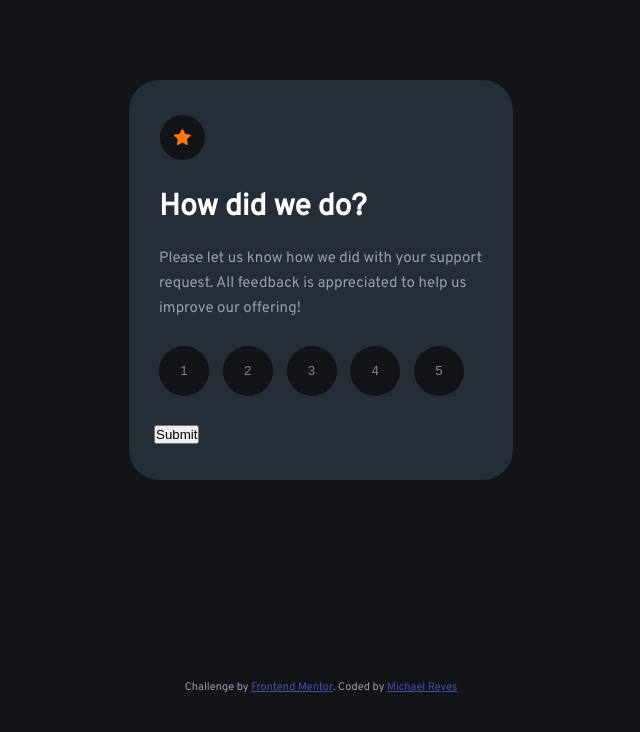
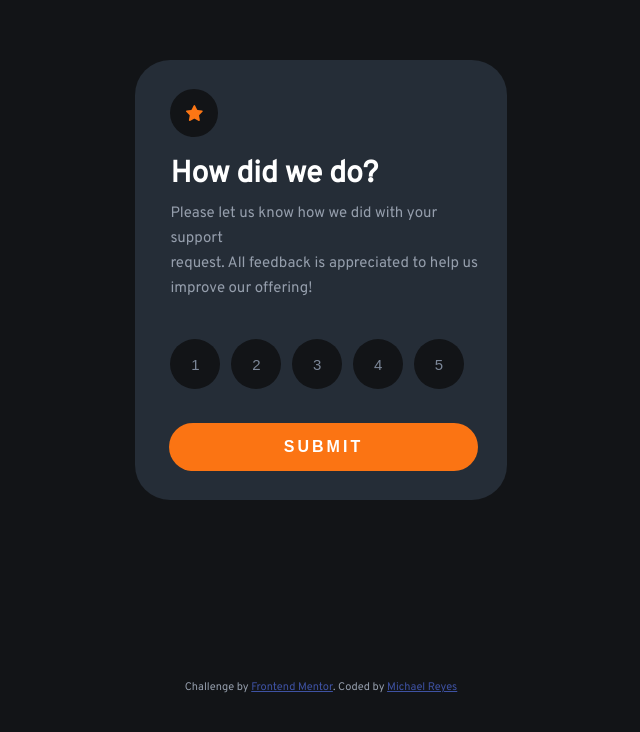
Before and after one commit to michaelr47/InteractiveRatingComponent, a plain HTML site: page index.html in a window 1280 px wide. Shown: the part 120-852 px from the top of the page, without its empty margins (319-959 px from the left). After the commit the page ends 814 px from the top, so only its background shows below. Drawn offline with Linux system fonts and the light colour scheme.

Commit message:
finished desktop design

```diff
--- a/styles.css
+++ b/styles.css
@@ -29,9 +29,10 @@ body {
 
 }
 
+
 h1 {
     color: var(--white);
-    margin: 10px 0px 0 5px;
+    margin: 10px 0px 0 10px;
 
 }
 
@@ -48,38 +49,37 @@ main {
     flex-direction: column;
     justify-content: space-around;
     background-color: var(--darkBlue);
-    width: 30%;
-    height: 50%;
-    border-radius: 30px;
+    width: 29%;
+    height: 55%;
+    border-radius: 35px;
     padding: 25px 20px 25px 25px;
 }
 
 #starDiv {
-    width: 45px;
-    height: 45px;
+    width: 48px;
+    height: 48px;
     display: flex;
     justify-content: center;
     align-items: center;
     background-color: var(--veryDarkBlue);
     border-radius: 50%;
-    margin: 0px 6px;
+    margin: 0px 10px;
 }
 
-#paragraphText {
-    margin: 0px 0px 5px 5px;
-
-}
 
 .description-text {
  line-height: 25px;
- /* margin-bottom: 10px; */
+ margin-bottom: 30px;
+ margin-left: 10px;
+
 }
 
 #numberRatings {
     display: flex;
     justify-content: space-between;
-    margin: 0px 0px 10px 5px;
+    margin: 0px 0px 25px 10px;
     width: 90%;
+
 }
 
 .rating {
@@ -92,17 +92,30 @@ main {
     display: flex;
     align-items: center;
     justify-content: center;
+    font-size: 1em;
     background-color: var(--veryDarkBlue)
 }
 
-.attribution {
-    font-size: 11px;
-    text-align: center;
+#submitContainer {
+    display: flex;
+    justify-content:center;
+    min-width: 100%;
+    margin-right: 10px;
+}
+#submitButton {
+    background-color: var(--primary);
+    border: none;
+    width: 95%;
+    padding: 15px;
+    border-radius: 25px;
+    color: var(--white);
+    text-transform: uppercase;
+    letter-spacing: 3px;
+    font-size: 16px;
+    font-weight: bold;
+
 }
 
-.attribution a {
-    color: hsl(228, 45%, 44%);
- }
 
 .thankYouContainer {
     display: none;
@@ -110,5 +123,14 @@ main {
 
 
 footer {
-    height: 100vh;
+    min-height: 100%;
 }
+.attribution {
+    font-size: 11px;
+    text-align: center;
+    height: 90%;
+}
+
+.attribution a {
+    color: hsl(228, 45%, 44%);
+ }
```
